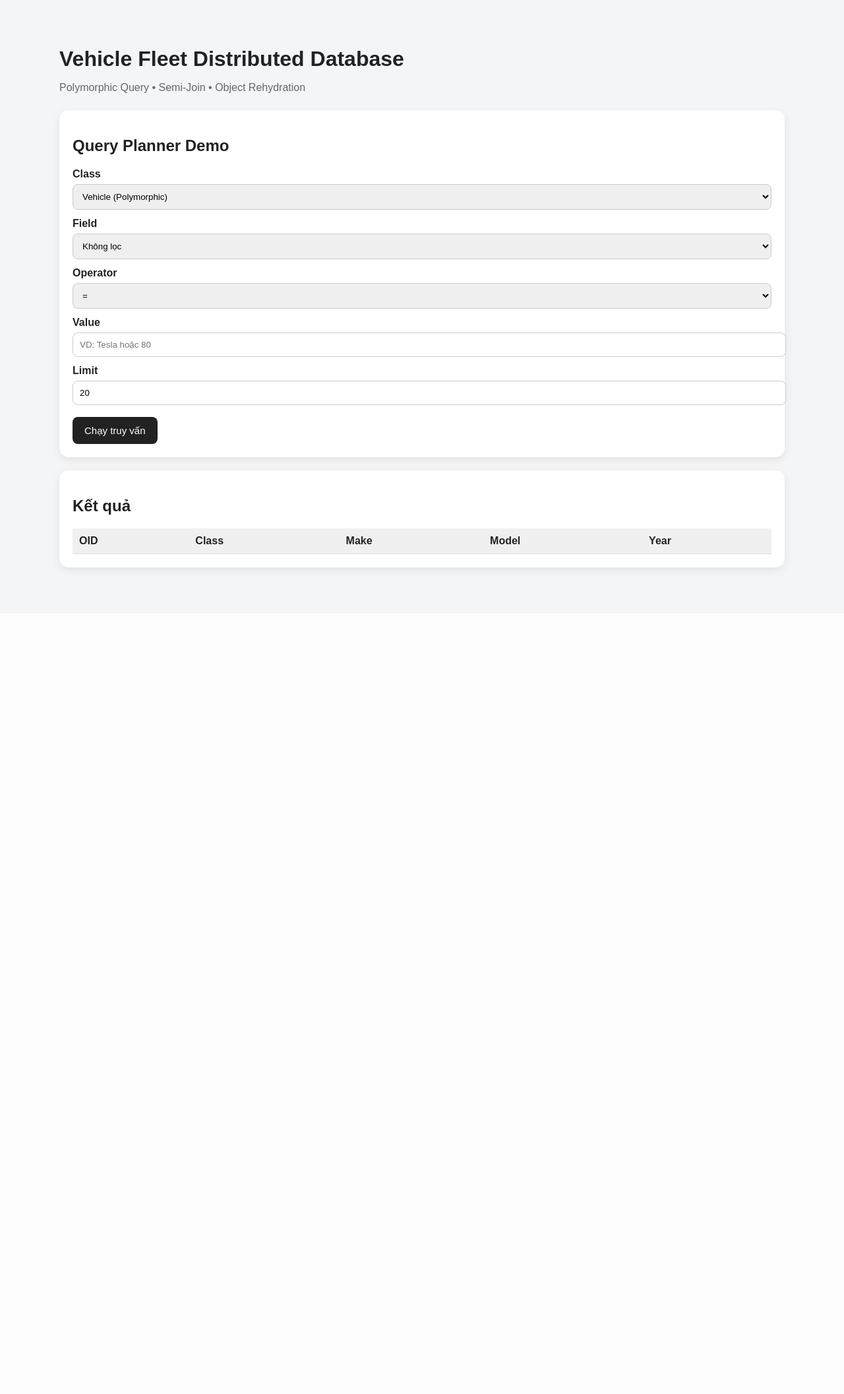
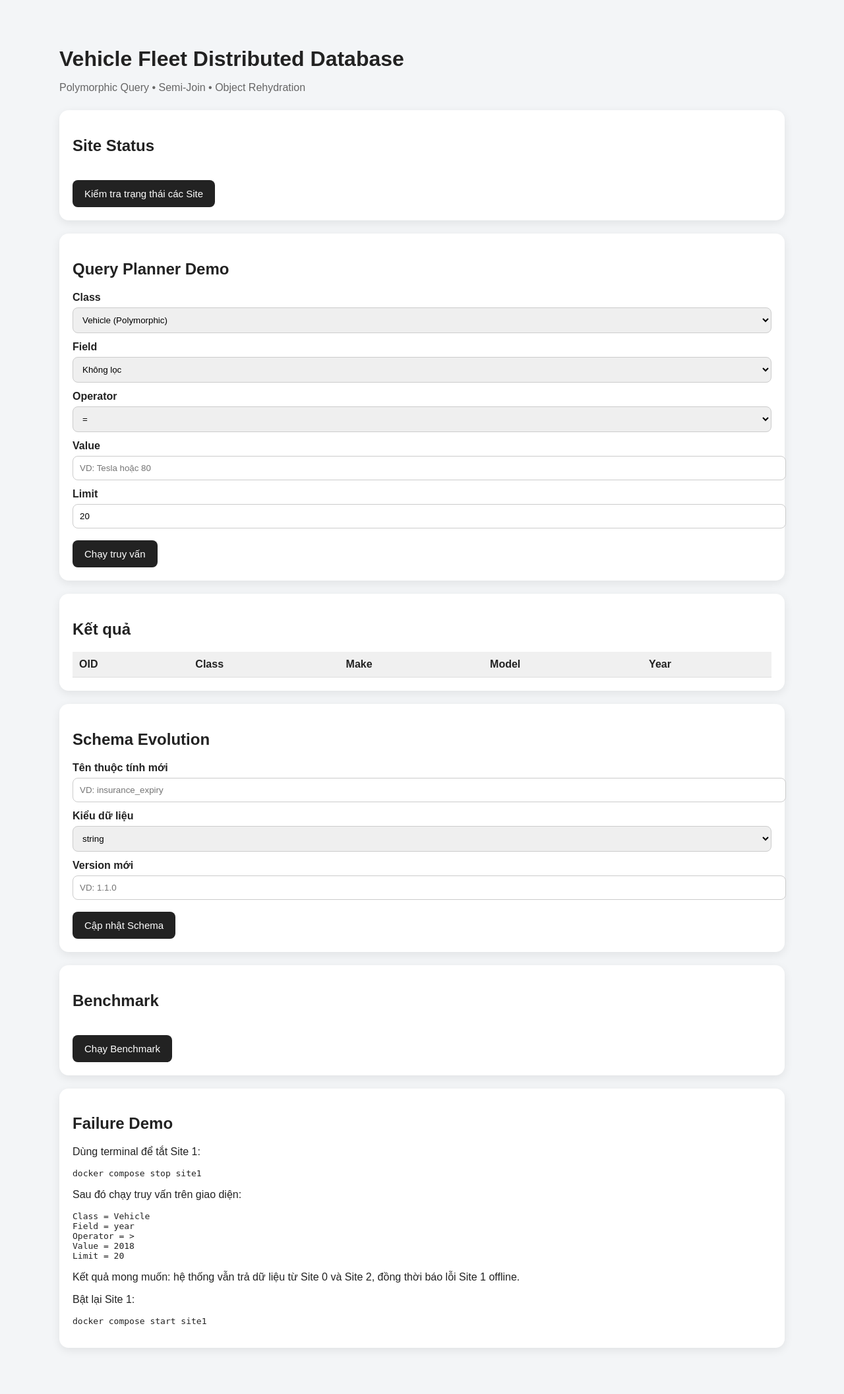
Before and after one commit to doanduahau/vehicle-fleet-distributed, a Python web app: template src/templates/index.html in a window 1280 px wide. Shown: the whole page at 66% size. Before the commit the page ends 871 px from the top, so only its background shows below. Run offline with Jinja, Linux system fonts and the light colour scheme; the template is opened without the code that fills it, so the values that code supplies are empty.

Commit message:
Add full UI with Site Status, Schema Evolve, Benchmark, Failure Guide

```diff
--- a/benchmark.py
+++ b/benchmark.py
@@ -2,6 +2,8 @@ import sys
 import time
 import requests
 import csv
+import matplotlib
+matplotlib.use('Agg')
 import matplotlib.pyplot as plt
 import numpy as np
 
--- a/src/templates/index.html
+++ b/src/templates/index.html
@@ -9,6 +9,12 @@
   <div class="container">
     <h1>Vehicle Fleet Distributed Database</h1>
     <p class="subtitle">Polymorphic Query • Semi-Join • Object Rehydration</p>
+
+    <div class="card">
+      <h2>Site Status</h2>
+      <button onclick="checkStatus()">Kiểm tra trạng thái các Site</button>
+      <div id="siteStatus"></div>
+    </div>
 
     <div class="card">
       <h2>Query Planner Demo</h2>
@@ -63,6 +69,51 @@
         <tbody id="results"></tbody>
       </table>
     </div>
+
+    <div class="card">
+      <h2>Schema Evolution</h2>
+      <label>Tên thuộc tính mới</label>
+      <input id="schemaAttr" placeholder="VD: insurance_expiry">
+
+      <label>Kiểu dữ liệu</label>
+      <select id="schemaType">
+        <option value="string">string</option>
+        <option value="number">number</option>
+        <option value="boolean">boolean</option>
+      </select>
+
+      <label>Version mới</label>
+      <input id="schemaVersion" placeholder="VD: 1.1.0">
+
+      <button onclick="evolveSchema()">Cập nhật Schema</button>
+
+      <div id="schemaResult"></div>
+    </div>
+
+    <div class="card">
+      <h2>Benchmark</h2>
+      <button onclick="runBenchmark()">Chạy Benchmark</button>
+      <div id="benchmarkResult"></div>
+      <img id="benchmarkImage" style="max-width:100%; display:none; margin-top:15px;">
+    </div>
+
+    <div class="card">
+      <h2>Failure Demo</h2>
+      <p>Dùng terminal để tắt Site 1:</p>
+      <pre>docker compose stop site1</pre>
+
+      <p>Sau đó chạy truy vấn trên giao diện:</p>
+      <pre>Class = Vehicle
+Field = year
+Operator = &gt;
+Value = 2018
+Limit = 20</pre>
+
+      <p>Kết quả mong muốn: hệ thống vẫn trả dữ liệu từ Site 0 và Site 2, đồng thời báo lỗi Site 1 offline.</p>
+
+      <p>Bật lại Site 1:</p>
+      <pre>docker compose start site1</pre>
+    </div>
   </div>
 
   <script>
@@ -91,6 +142,22 @@
         <p><b>ElectricCar:</b> ${(data.rehydration_by_site && data.rehydration_by_site["2"]) || 0}</p>
       `;
 
+      let timingHtml = "<h3>Network Timing</h3>";
+      if (data.timing) {
+        for (const [site, time] of Object.entries(data.timing)) {
+          timingHtml += `<p>Site ${site}: ${time.toFixed ? time.toFixed(3) : time} s</p>`;
+        }
+      }
+
+      if (data.errors && Object.keys(data.errors).length > 0) {
+        timingHtml += "<h3 style='color:red'>Site Errors</h3>";
+        for (const [site, errorMsg] of Object.entries(data.errors)) {
+          timingHtml += `<p style='color:red'>Site ${site}: ${errorMsg}</p>`;
+        }
+      }
+
+      document.getElementById("summary").innerHTML += timingHtml;
+
       const tbody = document.getElementById("results");
       tbody.innerHTML = "";
 
@@ -107,6 +174,70 @@
         tbody.appendChild(row);
       });
     }
+
+    async function checkStatus() {
+      const sites = [
+        { id: 0, url: "http://localhost:5000/ping", name: "Site 0 - Vehicle" },
+        { id: 1, url: "http://localhost:5001/ping", name: "Site 1 - Truck" },
+        { id: 2, url: "http://localhost:5002/ping", name: "Site 2 - ElectricCar" }
+      ];
+
+      let html = "<h3>Site Status</h3>";
+
+      for (const site of sites) {
+        try {
+          const res = await fetch(site.url);
+          const data = await res.json();
+          html += `<p>✅ ${site.name}: Online - ${data.object_count || 0} objects</p>`;
+        } catch (e) {
+          html += `<p>❌ ${site.name}: Offline</p>`;
+        }
+      }
+
+      document.getElementById("siteStatus").innerHTML = html;
+    }
+
+    async function evolveSchema() {
+      const attr = document.getElementById("schemaAttr").value;
+      const type = document.getElementById("schemaType").value;
+      const version = document.getElementById("schemaVersion").value;
+
+      const res = await fetch("/global/schema_evolve", {
+        method: "POST",
+        headers: {
+          "Content-Type": "application/json"
+        },
+        body: JSON.stringify({
+          attribute: attr,
+          default: type === "number" ? 0 : (type === "boolean" ? false : ""),
+          new_version: version
+        })
+      });
+
+      const data = await res.json();
+
+      document.getElementById("schemaResult").innerHTML =
+        `<pre>${JSON.stringify(data, null, 2)}</pre>`;
+    }
+
+    async function runBenchmark() {
+      document.getElementById("benchmarkResult").innerHTML = "Đang chạy benchmark...";
+
+      const res = await fetch("/run_benchmark", {
+        method: "POST"
+      });
+
+      const data = await res.json();
+
+      document.getElementById("benchmarkResult").innerHTML =
+        `<pre>${JSON.stringify(data, null, 2)}</pre>`;
+
+      if (data.status === "done") {
+        const img = document.getElementById("benchmarkImage");
+        img.src = "/benchmark_results.png?t=" + Date.now();
+        img.style.display = "block";
+      }
+    }
   </script>
 </body>
 </html>
```
Also changed, not shown: src/site_server.py (+28 -1 lines), 1 other file.
